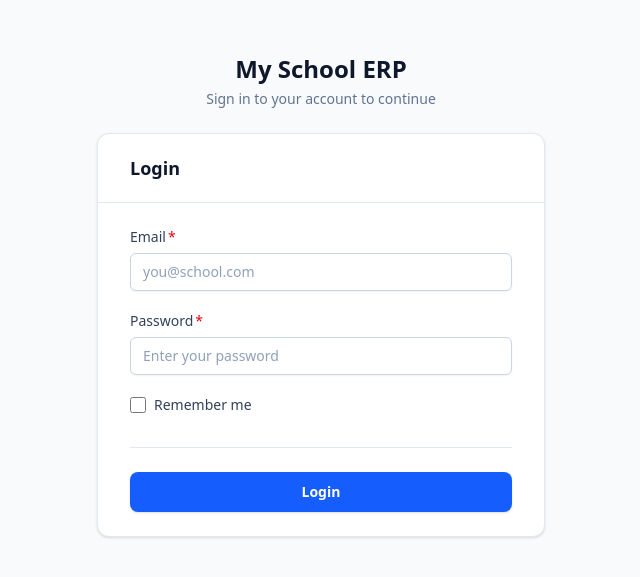
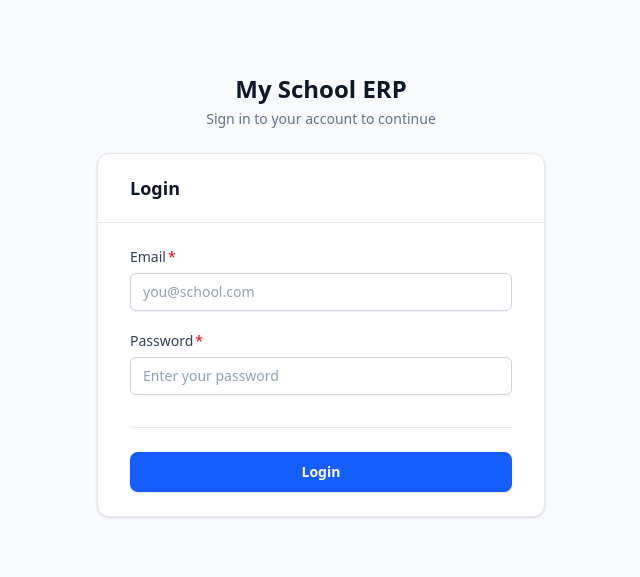
Before and after one commit to sirajhanifa/my-school-erp-frontend, a React (Vite) app: page /login in a window 1280 px wide. Shown: the part 105-682 px from the top of the page, without its empty margins (319-959 px from the left). Built offline with nearby package versions, Linux system fonts and the light colour scheme; no server answers.

Commit message:
feat: remove 'rememberMe' field from login form and schema; update default values accordingly

```diff
--- a/src/modules/auth/login/LoginPage.tsx
+++ b/src/modules/auth/login/LoginPage.tsx
@@ -3,7 +3,6 @@ import { zodResolver } from "@hookform/resolvers/zod";
 import { Navigate, useNavigate } from "react-router";
 import FormContainer from "../../../components/form/FormContainer";
 import FormInput from "../../../components/form/FormInput";
-import FormCheckbox from "../../../components/form/FormCheckbox";
 import FormActions from "../../../components/form/FormActions";
 import { loginSchema, type LoginFormValues } from "../../../schemas/loginSchema";
 import { useAuthStore } from "../../../store/authStore";
@@ -16,7 +15,7 @@ const LoginPage = () => {
     formState: { errors },
   } = useForm<LoginFormValues>({
     resolver: zodResolver(loginSchema),
-    defaultValues: { email: "", password: "", rememberMe: false },
+    defaultValues: { email: "", password: "" },
   });
 
   const navigate = useNavigate();
@@ -75,8 +74,6 @@ const LoginPage = () => {
               required
               error={errors.password?.message}
             />
-
-            <FormCheckbox name="rememberMe" label="Remember me" register={register} />
           </div>
 
           <FormActions submitLabel="Login" isSubmitting={isLoading} fullWidth />
--- a/src/schemas/loginSchema.ts
+++ b/src/schemas/loginSchema.ts
@@ -3,7 +3,6 @@ import { z } from "zod";
 export const loginSchema = z.object({
   email: z.string().min(1, "Email is required").pipe(z.email("Enter a valid email address")),
   password: z.string().min(1, "Password is required"),
-  rememberMe: z.boolean(),
 });
 
 export type LoginFormValues = z.infer<typeof loginSchema>;
```
